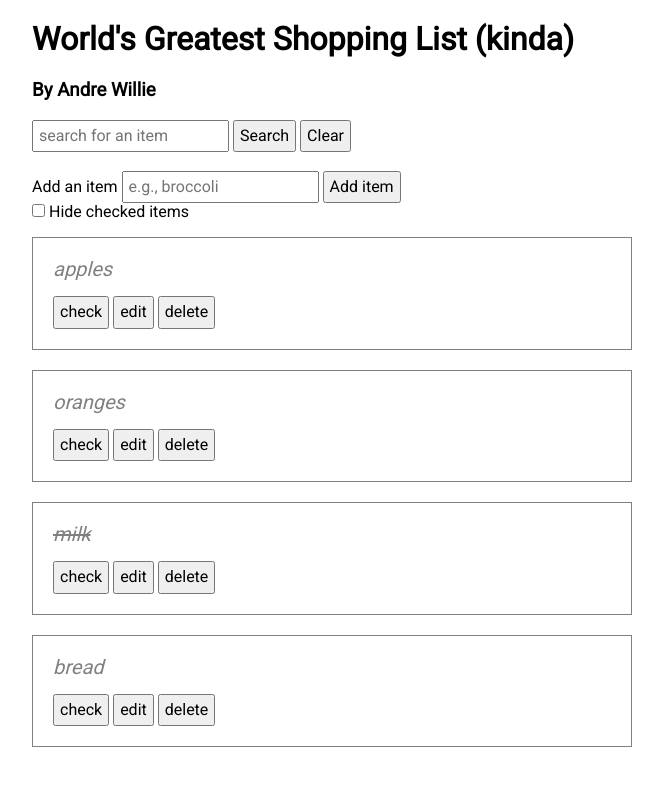
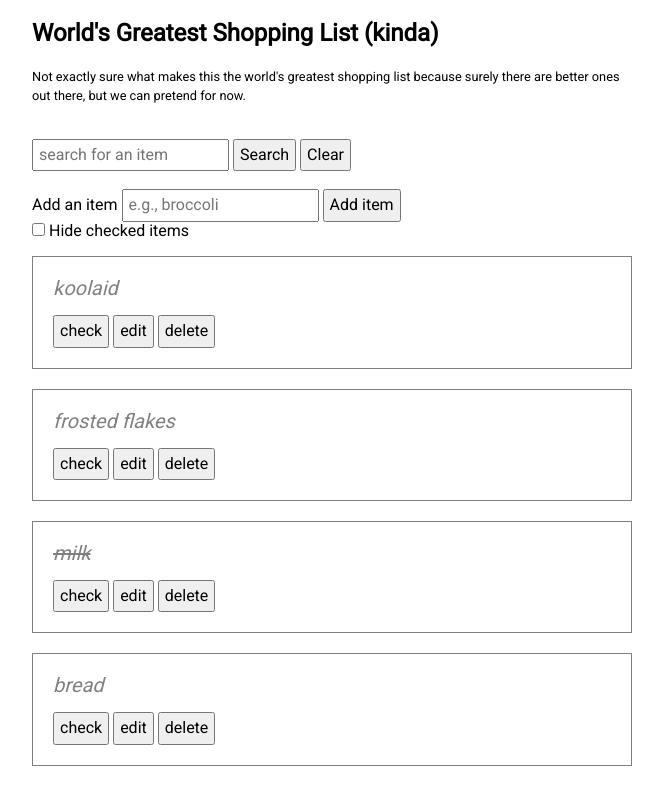
Before and after one commit to thinkful-ei-armadillo/shopping-solo-andre, a plain HTML site: page index.html in a window 1280 px wide. Shown: the whole page, without its empty margins (308-971 px from the left). Drawn offline with nearby package versions, Linux system fonts and the light colour scheme.

Commit message:
minor touches

```diff
--- a/index.html
+++ b/index.html
@@ -10,8 +10,12 @@
 
 <body>
     <div class="container">
-        <h1>World's Greatest Shopping List (kinda)</h1>
-        <h3>By Andre Willie</h3>
+
+        <p>
+            <h2>World's Greatest Shopping List (kinda)</h2>
+            <small>Not exactly sure what makes this the world's greatest shopping list because surely
+                there are better ones out there, but we can pretend for now.</small>
+        </p> <br>
 
         <form id="js-shopping-list-search">
             <input type="text" name="shopping-list-search" class="js-shopping-list-search" placeholder="search for an item">
--- a/index.js
+++ b/index.js
@@ -4,14 +4,14 @@
 
 const STORE = {
   items: [
-    {id: 1, name: 'apples', checked: false},
-    {id: 2, name: 'oranges', checked: false},
+    {id: 1, name: 'koolaid', checked: false},
+    {id: 2, name: 'frosted flakes', checked: false},
     {id: 3, name: 'milk', checked: true},
     {id: 4, name: 'bread', checked: false}
   ],
   hideChecked: false, // optionally hide checked items
   searched: false, // if there was a search query
-  editing: -1, // index of item being edited
+  editing: 0, // id of item being edited
 };
 
 let SEARCH = [];
```
